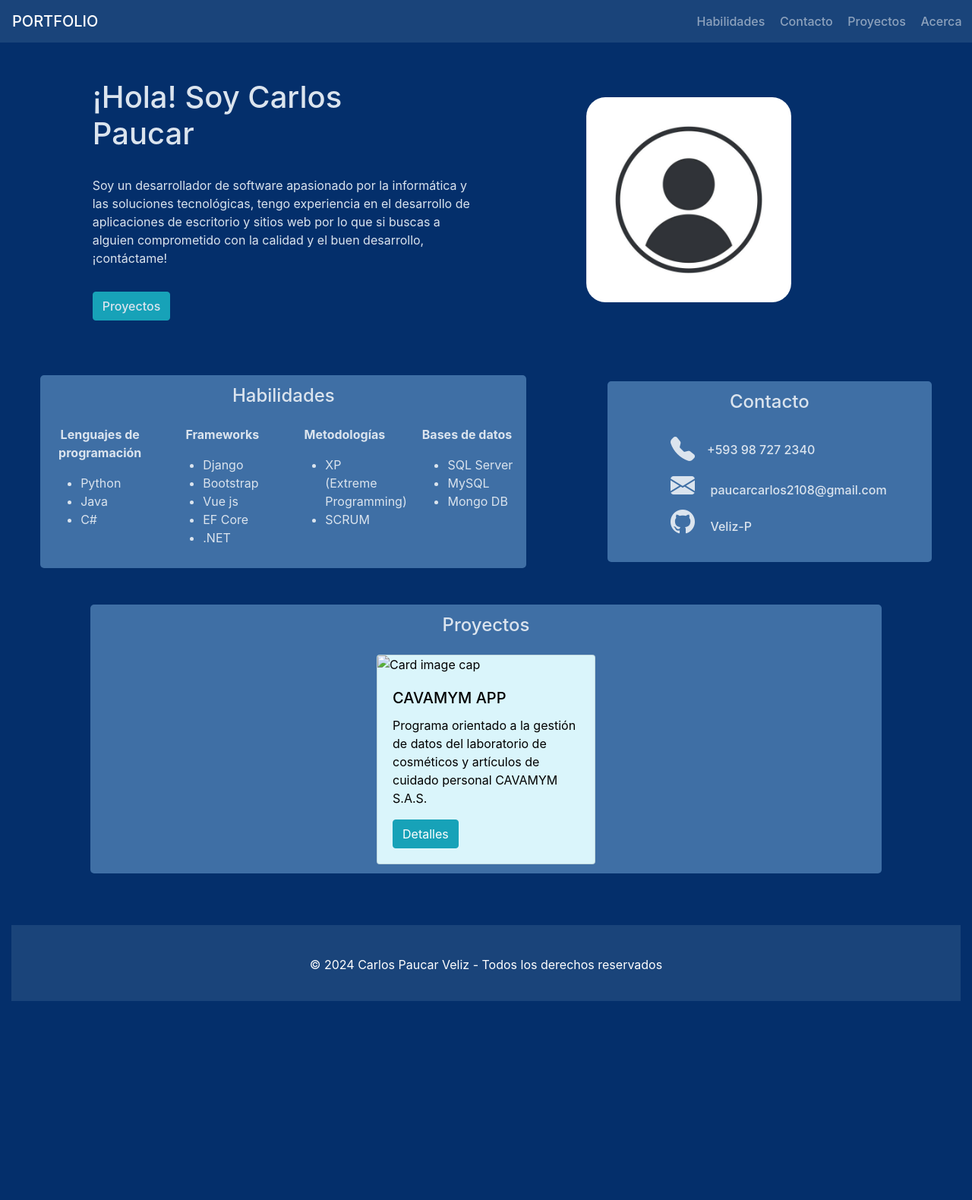
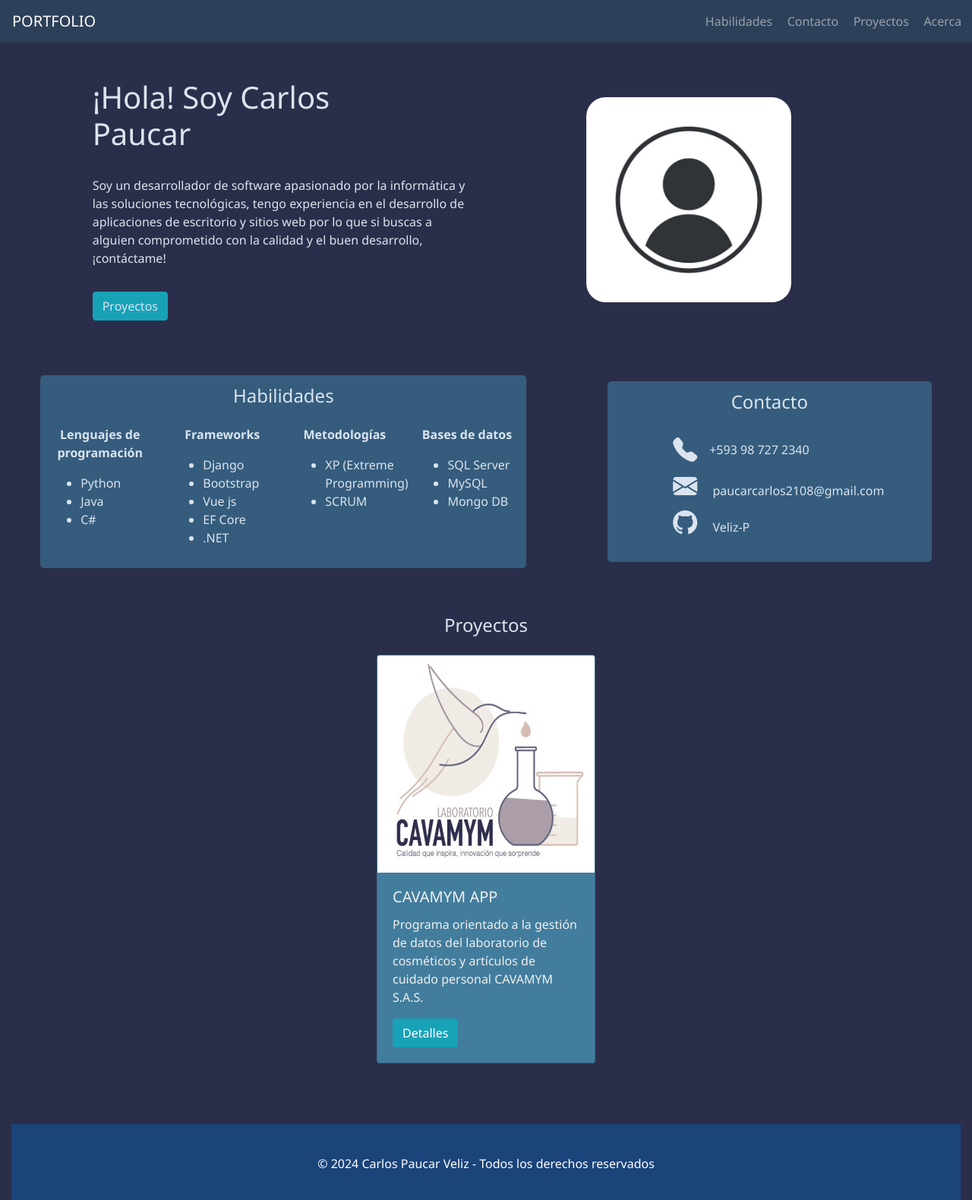
Before and after one commit to Veliz-P/portfolio-web-remoto, a Django app: page / in a window 1280 px wide. Shown: the whole page at 76% size. Before the commit the page ends 1318 px from the top, so only its background shows below. Run offline with Django 5.2, Linux system fonts and the light colour scheme.

Commit message:
style(ui):actualizar colores y agregar logo en tarjeta de proyecto

```diff
--- a/app/templates/index.html
+++ b/app/templates/index.html
@@ -15,8 +15,9 @@
 
     <style>
         body {
-            background-color: #042F6B;
+            background-color: #2B2E4A;
             color: #DBE4EE;
+            font-family: 'Poppins','SEGOE UI', 'LUCIDA SANS';
         }
 
         .nav-links li {
@@ -52,15 +53,12 @@
             color: white;
         }
 
-        .card{
-            color: black;
-        }
     </style>
 </head>
 
 <body>
     <header>
-        <nav class="navbar navbar-expand-lg navbar-dark" style="background-color: #1A447A;">
+        <nav class="navbar navbar-expand-lg navbar-dark" style="background-color: #2D4059;">
             <a class="navbar-brand fw-bold" href="#">PORTFOLIO</a>
             <button class="navbar-toggler" type="button" data-toggle="collapse" data-target="#navbarNav">
                 <span class="navbar-toggler-icon"></span>
@@ -98,7 +96,7 @@
             <div class="row mt-5 justify-content-center align-items-center">
                 <!-- Habilidades -->
                 <div class="col-10 col-md-6 d-flex flex-column align-items-center mt-4"
-                    style="background-color: #3F6FA5;; padding:1%; border-radius:5px">
+                    style="background-color: #355C7D; padding:1%; border-radius:5px">
                     <h4 class="fw-bold text-center">Habilidades</h4>
                     <!--<img class="d-block" src="{% static 'app/img/xp_metodologia_img.jpg' %}"-->
                     <div class="row">
@@ -140,7 +138,7 @@
                 <div class="col-12 col-md-1"></div>
                 <!-- Contacto -->
                 <div class="col-10 col-md-4 d-flex flex-column align-items-center mt-4"
-                    style="background-color: #3F6FA5;; padding:1%; border-radius:5px">
+                    style="background-color:  #355C7D; padding:1%; border-radius:5px">
                     <h4 class="fw-bold text-center">Contacto</h4>
                     <ul class="mt-3 ml-4 list-unstyled">
                         <li class="d-flex align-items-center">
@@ -162,10 +160,11 @@
 
         <section class="" id="proyectos">
             <div class="row mt-5 justify-content-center align-items-center mx-auto">
-                <div class="col-10 col-md-10 d-flex flex-column align-items-center" style="padding: 1%; background-color: #3F6FA5; border-radius:5px">
+                <div class="col-10 col-md-10 d-flex flex-column align-items-center" style="padding: 1%; background-color: #2B2E4A; border-radius:5px">
                     <h4 class="text-center">Proyectos</h4>
-                    <div class="card mt-3" style="width: 18rem; background-color:#DAF5FB">
-                        <img class="card-img-top" src="" alt="Card image cap" loading="lazy">
+                    <div class="card mt-3" style="width: 18rem; background-color:#427D9D; color:#F0F0F0">
+                        <img class="card-img-top" src="{% static 'app/img/cavamym_logo.jpg'%}" alt="Card image cap" loading="lazy"
+                        style="width:100%; height:50%">
                         <div class="card-body">
                             <h5 class="card-title">CAVAMYM APP</h5>
                             <p class="card-text">Programa orientado a la gestión de datos del laboratorio de cosméticos y artículos de cuidado
```
Also changed, not shown: app/static/app/img/cavamym_logo.jpg (added).
